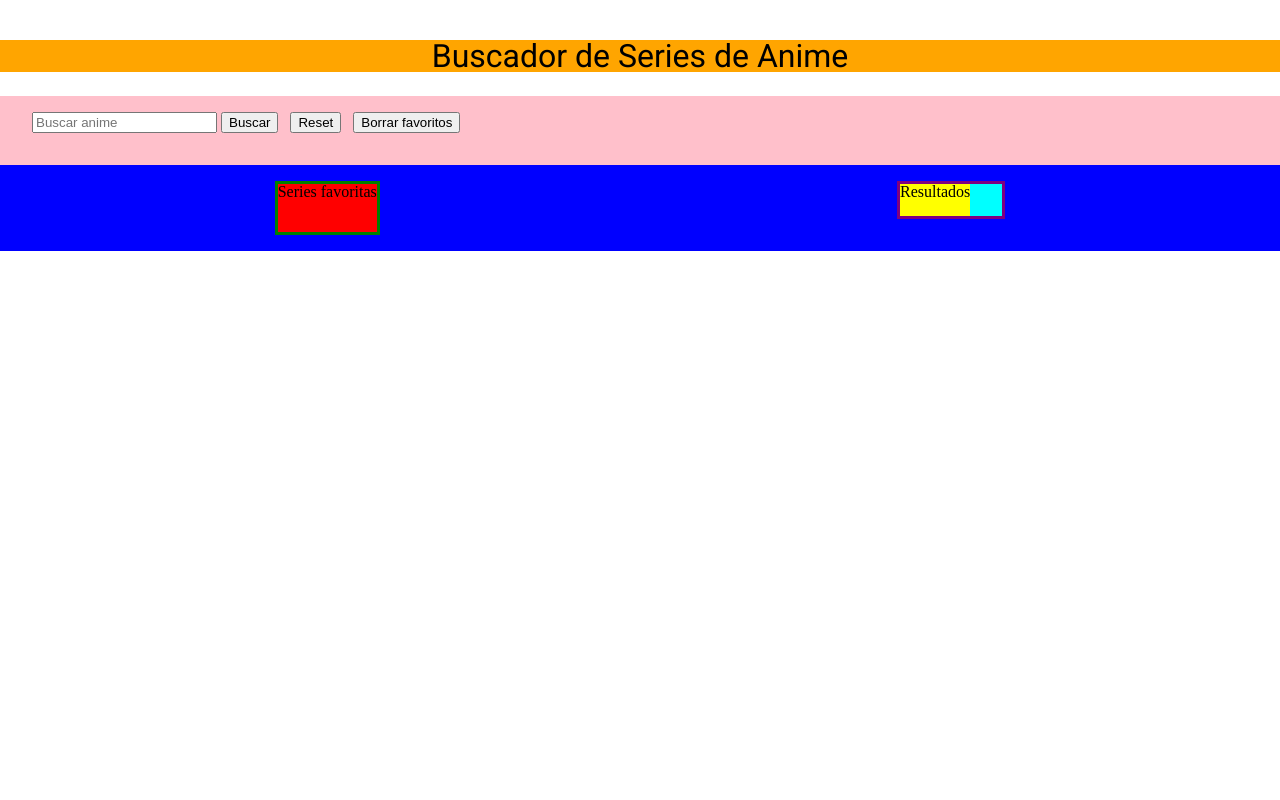
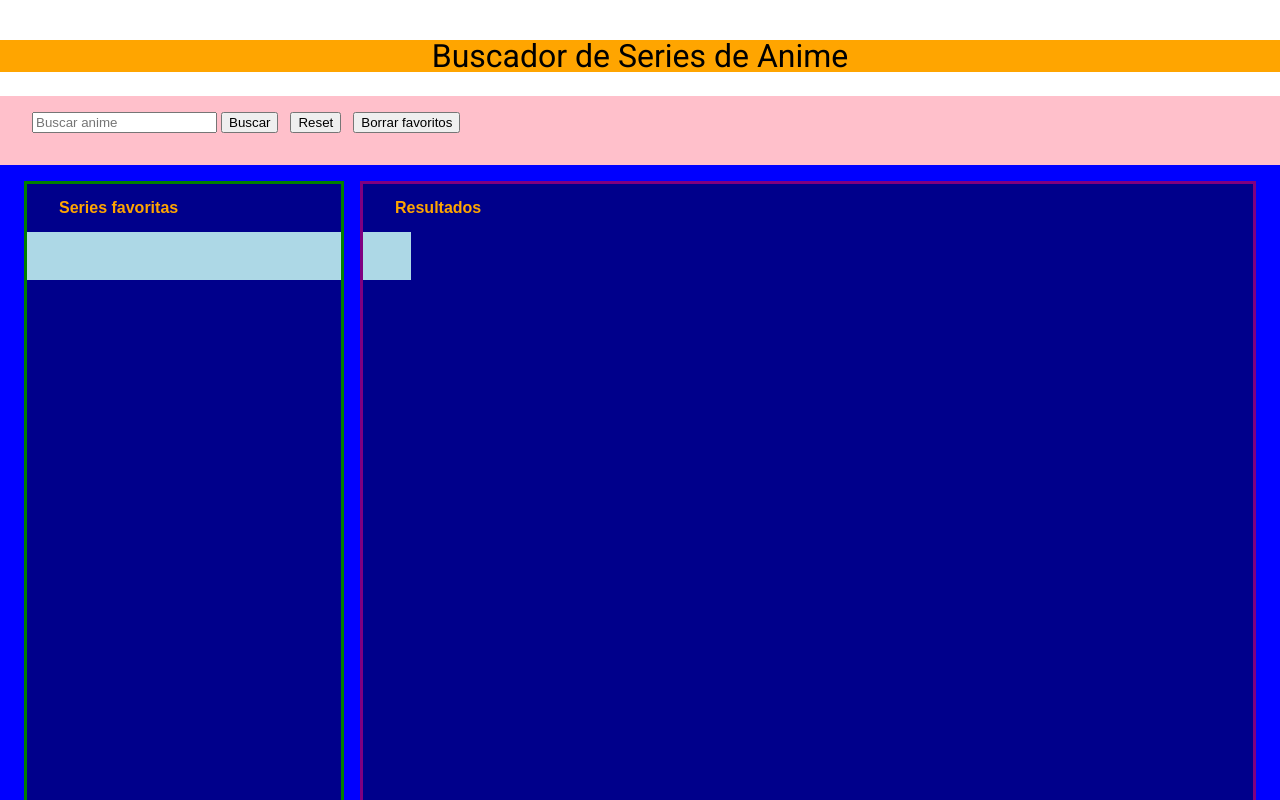
Before and after one commit to MelsCrest/anime-search, a website built with Vite: page src/index.html in a window 1280 px wide. Both pictures are taken after a click on the button "Reset". Shown: the top 800 px of the page. Built offline with nearby package versions, Linux system fonts and the light colour scheme.

Commit message:
maquetacion basica tarjetas

```diff
--- a/src/index.html
+++ b/src/index.html
@@ -20,13 +20,13 @@
       <div class="list-anime">
         <!-- Favorites -->
         <section class="list-anime_favorite">
-          <h2>Series favoritas</h2>
+          <h2 class="titles">Series favoritas</h2>
           <ul class="js-fav-list">
           </ul>
         </section>
         <!-- Anime Series -->
         <section class="list-anime_search">
-          <h2>Resultados</h2>
+          <h2 class="titles">Resultados</h2>
           <ul class="js-anime-list">
           </ul>
         </section>
--- a/src/js/main.js
+++ b/src/js/main.js
@@ -91,10 +91,10 @@ function renderAnimeCard(){
         const findFav = favAnimes.find((animeFav) => animeFav.mal_id === anime.mal_id);
         let css = findFav ? 'favorite' : '';
 
-        listAnime.innerHTML += `<li id="${anime.mal_id}" class="js-anime ${css}">
-                                    <article>
-                                        <img src="${src}" alt="${anime.title}">
-                                        <h3>${anime.title}</h3>
+        listAnime.innerHTML += `<li id="${anime.mal_id}" class="js-anime ${css} box">
+                                    <article class="box-card">
+                                        <img src="${src}" alt="${anime.title}" class="box-card_img">
+                                        <h3 class="box-card_title">${anime.title}</h3>
                                     </article>
                                 </li>`;
     }
@@ -113,13 +113,13 @@ function renderFavoriteCard(){
         };
 
         listFav.innerHTML +=
-        `<li id="${anime.mal_id}" class="js-anime">
-            <article>
-                <button class="js-close-btn">
-                    <i class="fa-solid fa-xmark"></i>
+        `<li id="${anime.mal_id}" class="js-anime box2">
+            <article class="box2-card">
+                <button class="js-close-btn box2-card_btn">
+                    <i class="fa-solid fa-xmark btn-close"></i>
                 </button>
-                <img src="${src}" alt="${anime.title}">
-                <h3>${anime.title}</h3>
+                <img src="${src}" alt="${anime.title}" class="box2-card_img">
+                <h3 class="box2-card_title">${anime.title}</h3>
             </article>
         </li>`;
     };
--- a/src/scss/main.scss
+++ b/src/scss/main.scss
@@ -6,7 +6,6 @@
 .favorite{
     border: 3px solid green;
     color: green;
-    width: fit-content;
 }
 .container-buttons{
     padding: 1rem 2rem 2rem 2rem;
@@ -19,26 +18,48 @@
 
 
 .list-anime{
+    height: 100vh;
     display: flex;
     gap: 1rem;
     justify-content: space-around;
     padding: 1rem 1.5rem;
     background-color: blue;
     &_favorite{
+        display: flex;
+        flex-direction: column;
         border: 3px solid green;
-        height: fit-content;
-        background-color: red;
+        background-color: darkblue;
+        height: auto;
+        width: 20rem;
+        overflow: scroll;
     }
     &_search{
+        display: flex;
+        flex-direction: column;
+        align-items: flex-start;
         border: 3px solid purple;
         display: flex;
-        height: fit-content;
-        background-color: yellow;
+        width: 70vw;
+        height: auto;
+        background-color: darkblue;
+        overflow: scroll;
     }
 }
 
+.titles{
+    font-family: Arial, Helvetica, sans-serif;
+    font-weight: 1.6rem;
+    font-weight: bold;
+    padding: 1rem 2rem;
+    color: orange;
+}
+
 .list-anime_favorite ul{
-    padding: 1rem;
+    display: flex;
+    flex-direction: column;
+    gap: 1rem;
+    padding:1.5rem 2.5rem;
+    background-color: lightblue;
 }
 
 .list-anime_search ul{
@@ -46,6 +67,22 @@
     flex-wrap: wrap;
     gap: 1rem;
     justify-content: space-around;
-    padding: 1rem;
-    background-color: aqua;
+    padding:1.5rem;
+    background-color: lightblue;
 }
+
+.box{
+    width: 14.5rem;
+    background-color: white;
+    &-card{
+        background-color: lightcoral;
+        &_img{
+            width: 100%;
+        }
+        &_title{
+            font-family: Arial, Helvetica, sans-serif;
+            padding: 0.7rem;
+            font-size: 1rem;
+        }
+    }
+}
```
